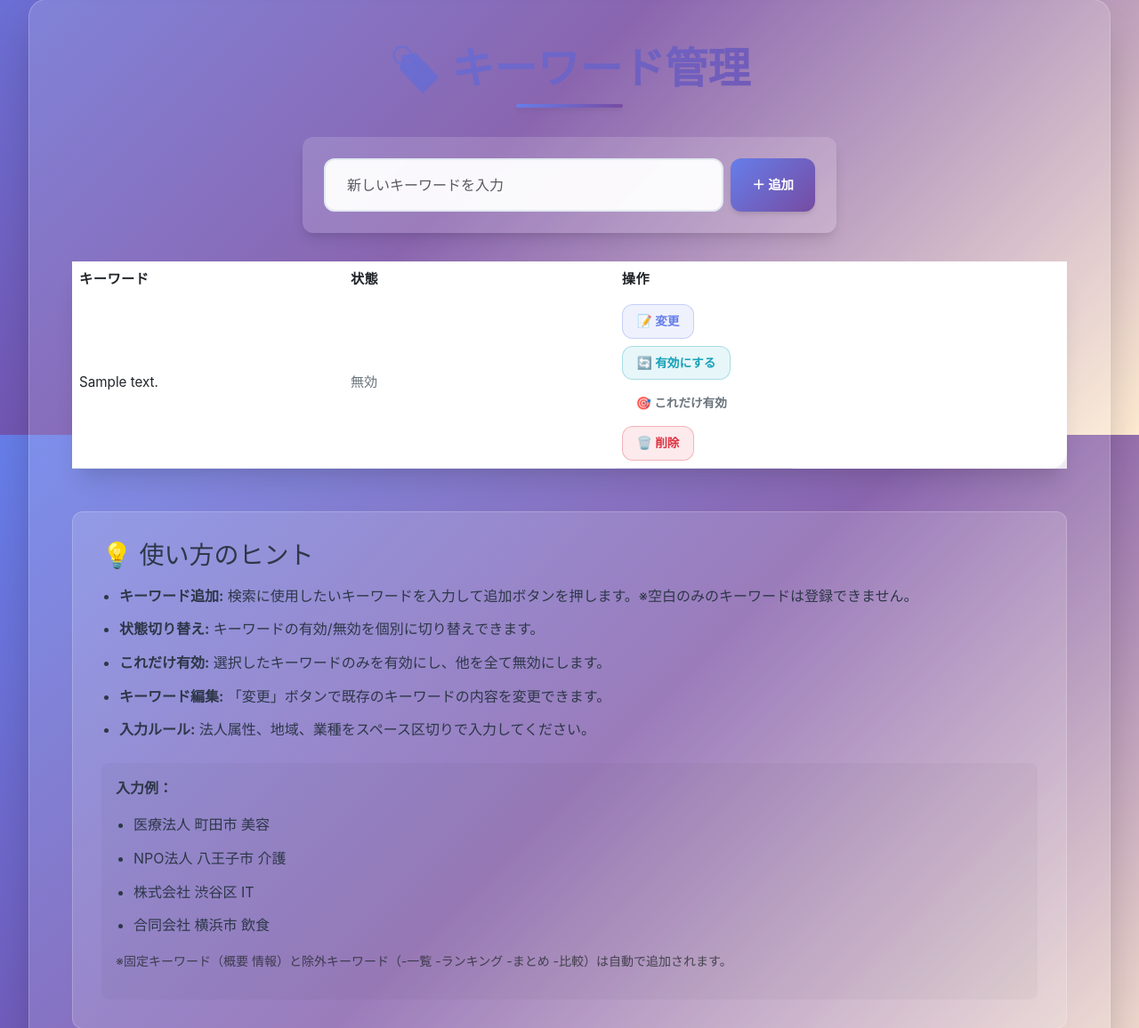
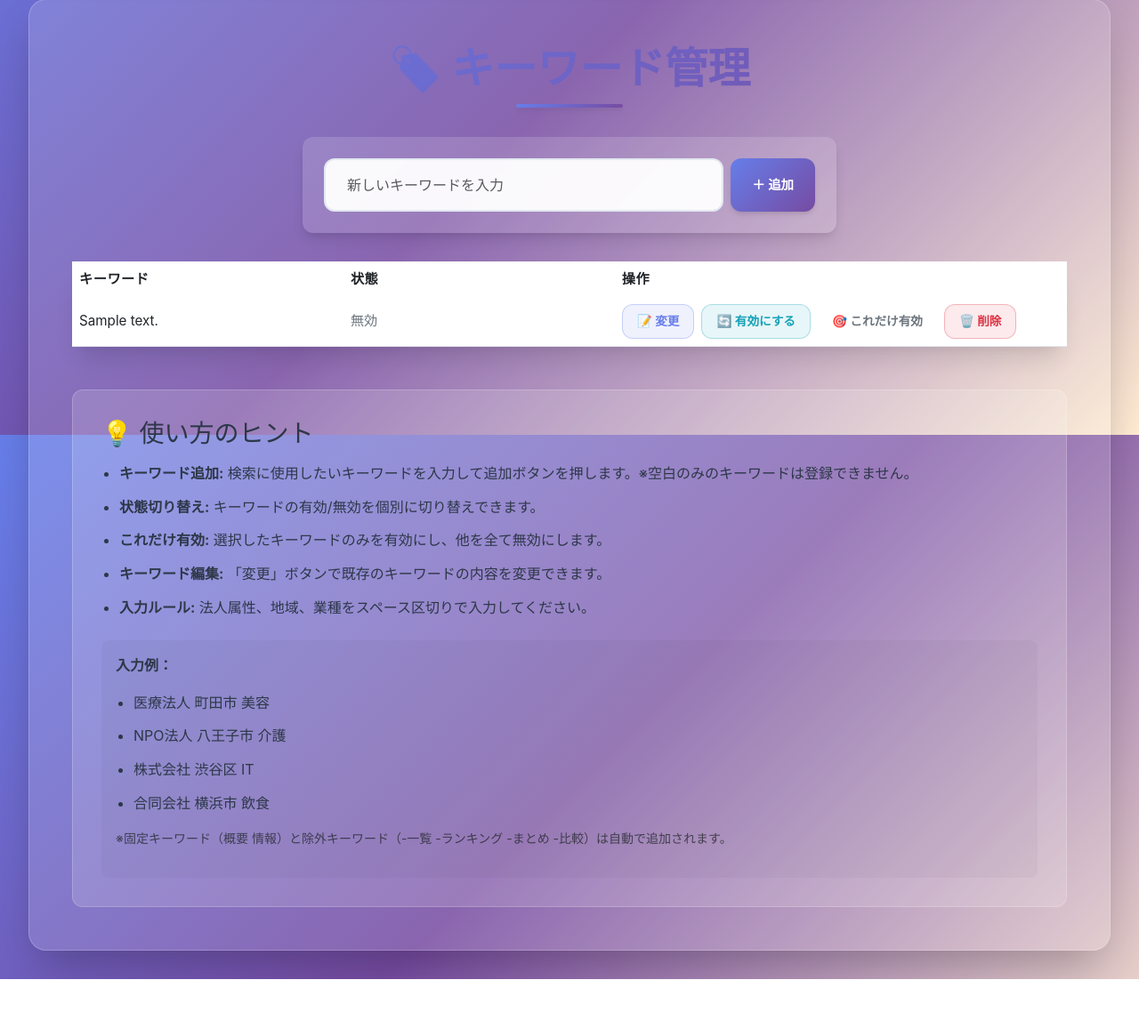
Before and after one commit to ghrwf704/form-dashboard, a Flask app: page /keywords in a window 1280 px wide. Shown: the part 311-1467 px from the top of the page at 89% size. After the commit the page ends 1412 px from the top, so only its background shows below. Run offline with Flask 3, Linux system fonts and the light colour scheme; a user stored in the database is signed in; a database or web service that is not in the repository returns one stand-in record (values such as "Sample title"); some libraries are stand-ins or nearby versions.

Commit message:
css modify

```diff
--- a/static/css/pages/keywords.css
+++ b/static/css/pages/keywords.css
@@ -16,12 +16,11 @@
     box-shadow: var(--shadow-md);
 }
 
-/* キーワードテーブルの操作ボタンのコンテナ */
-.keywords-table .actions {
-    display: flex;
-    flex-wrap: wrap;
-    gap: 0.5rem;
-    align-items: center;
+.action-buttons {
+  display: flex;
+  flex-wrap: wrap;
+  gap: 0.5rem;
+  align-items: center;
 }
 
 /* 編集フォームのレイアウト */
```
